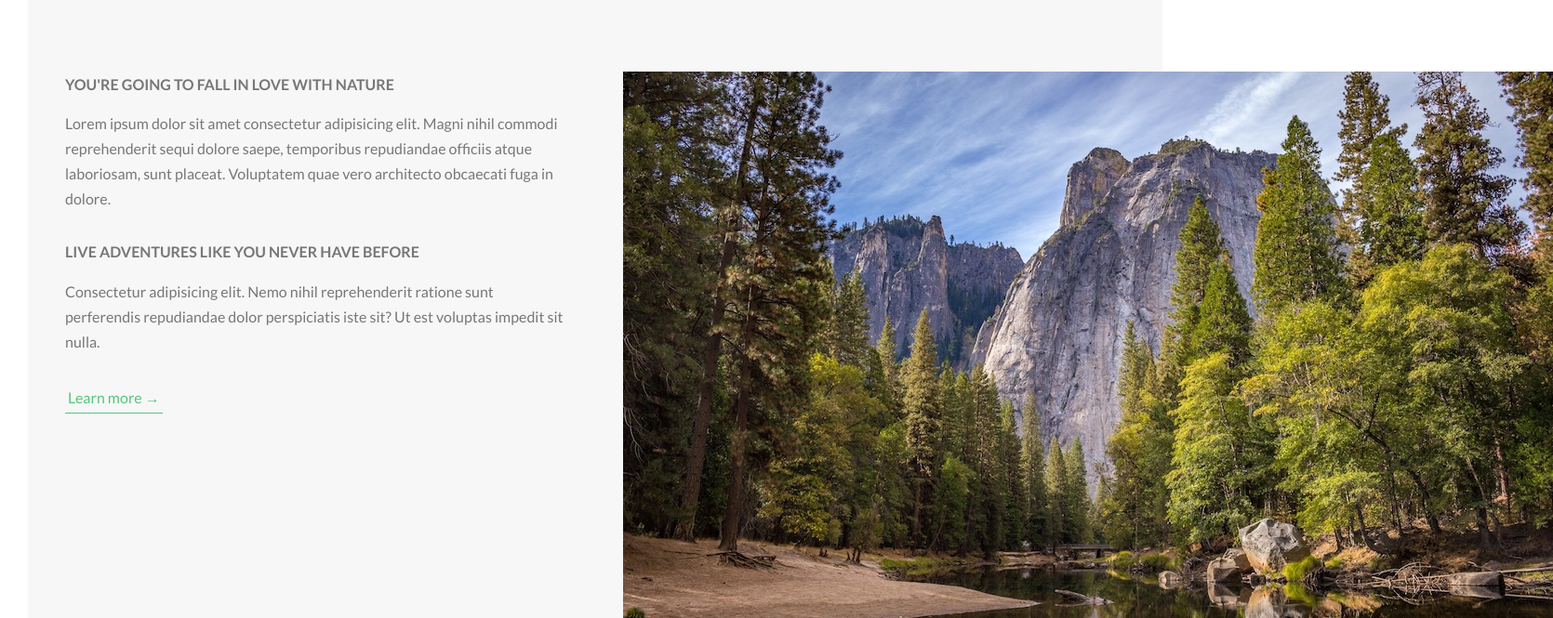
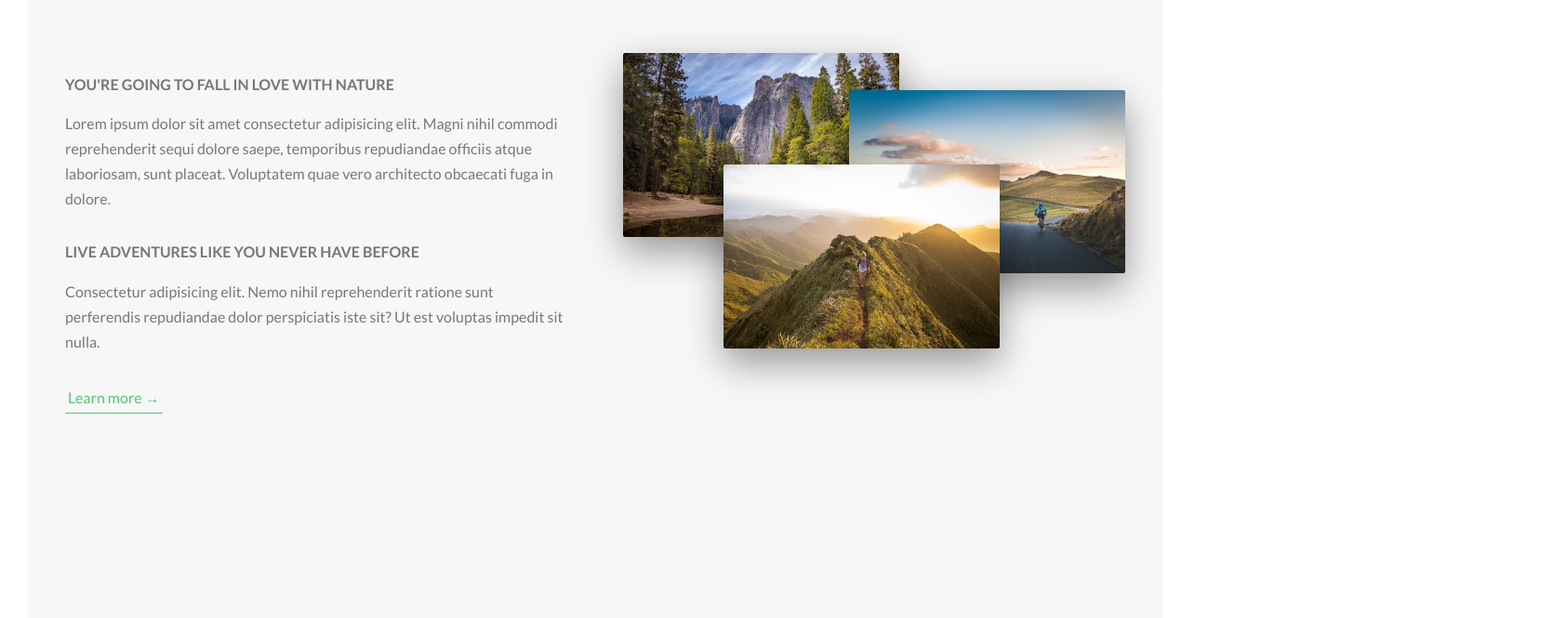
Before and after one commit to cm718/naturetour, a website: page index.html in a window 1280 px wide. Shown: the part 943-1608 px from the top of the page at 93% size, 1670 px wide, since content can reach past the window. Drawn offline with Linux system fonts and the light colour scheme.

Commit message:
Updated compiled style sheet

```diff
--- a/css/style.css
+++ b/css/style.css
@@ -162,6 +162,33 @@ body {
   box-shadow: 0 0.5rem 1rem rgba(0, 0, 0, 0.15);
   transform: translateY(0); }
 
+.composition {
+  position: relative; }
+  .composition__photo {
+    width: 55%;
+    box-shadow: 0 1.5rem 4rem rgba(0, 0, 0, 0.4);
+    border-radius: 2px;
+    position: absolute;
+    z-index: 10;
+    transition: all .2s;
+    outline-offset: 1.3rem; }
+    .composition__photo--p1 {
+      left: 0;
+      top: -2rem; }
+    .composition__photo--p2 {
+      right: 0;
+      top: 2rem; }
+    .composition__photo--p3 {
+      left: 20%;
+      top: 10rem; }
+    .composition__photo:hover {
+      outline: 1.5rem solid #55c57a;
+      transform: scale(1.05) translateY(-0.5rem);
+      box-shadow: 0 2.5rem 4rem rgba(0, 0, 0, 0.5);
+      z-index: 20; }
+  .composition:hover .composition__photo:not(:hover) {
+    transform: scale(0.9); }
+
 .header {
   height: 95vh;
   background-image: linear-gradient(to right bottom, rgba(126, 213, 111, 0.8), rgba(40, 180, 133, 0.8)), url(../img/hero.jpg);
```
